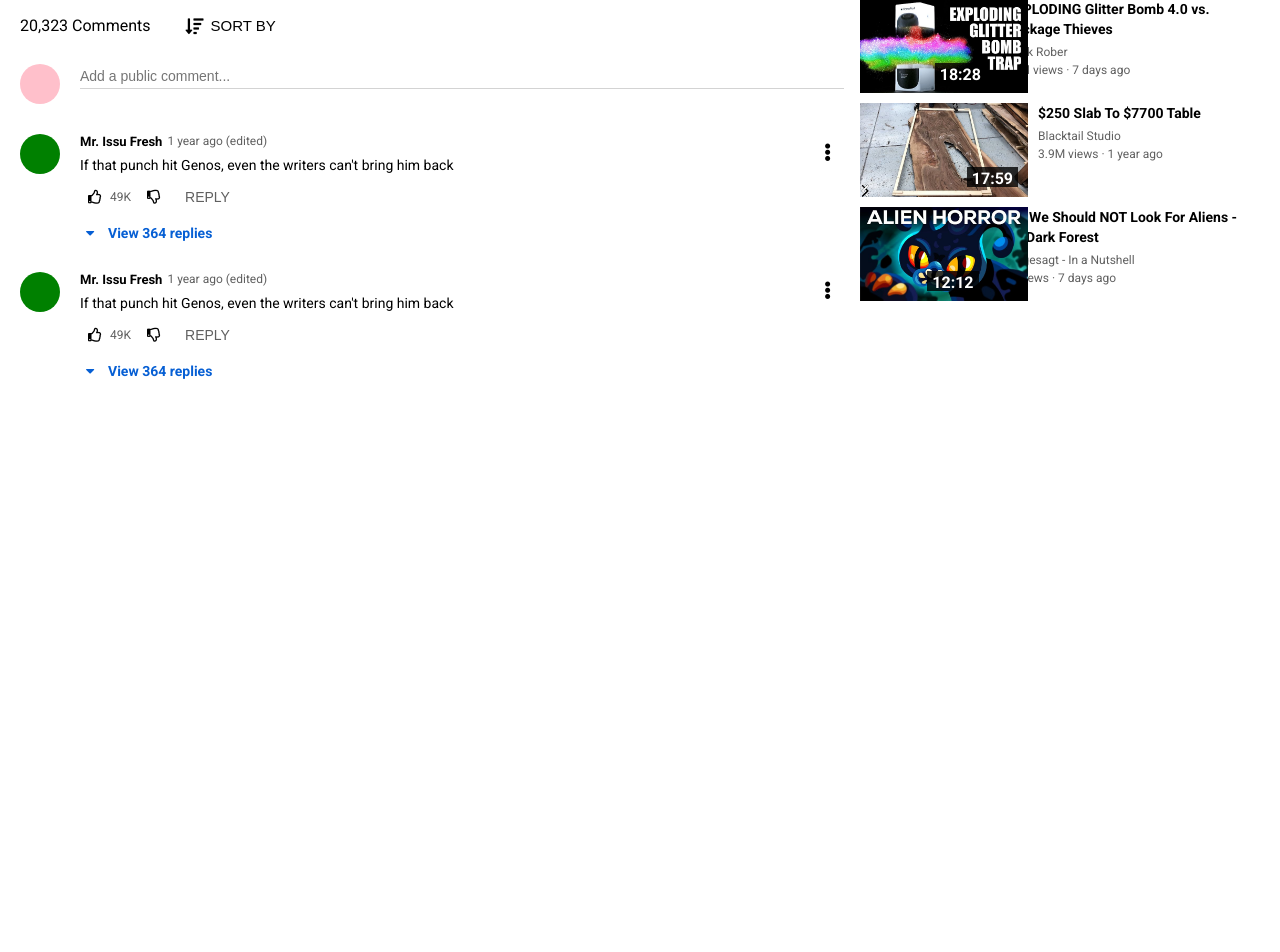
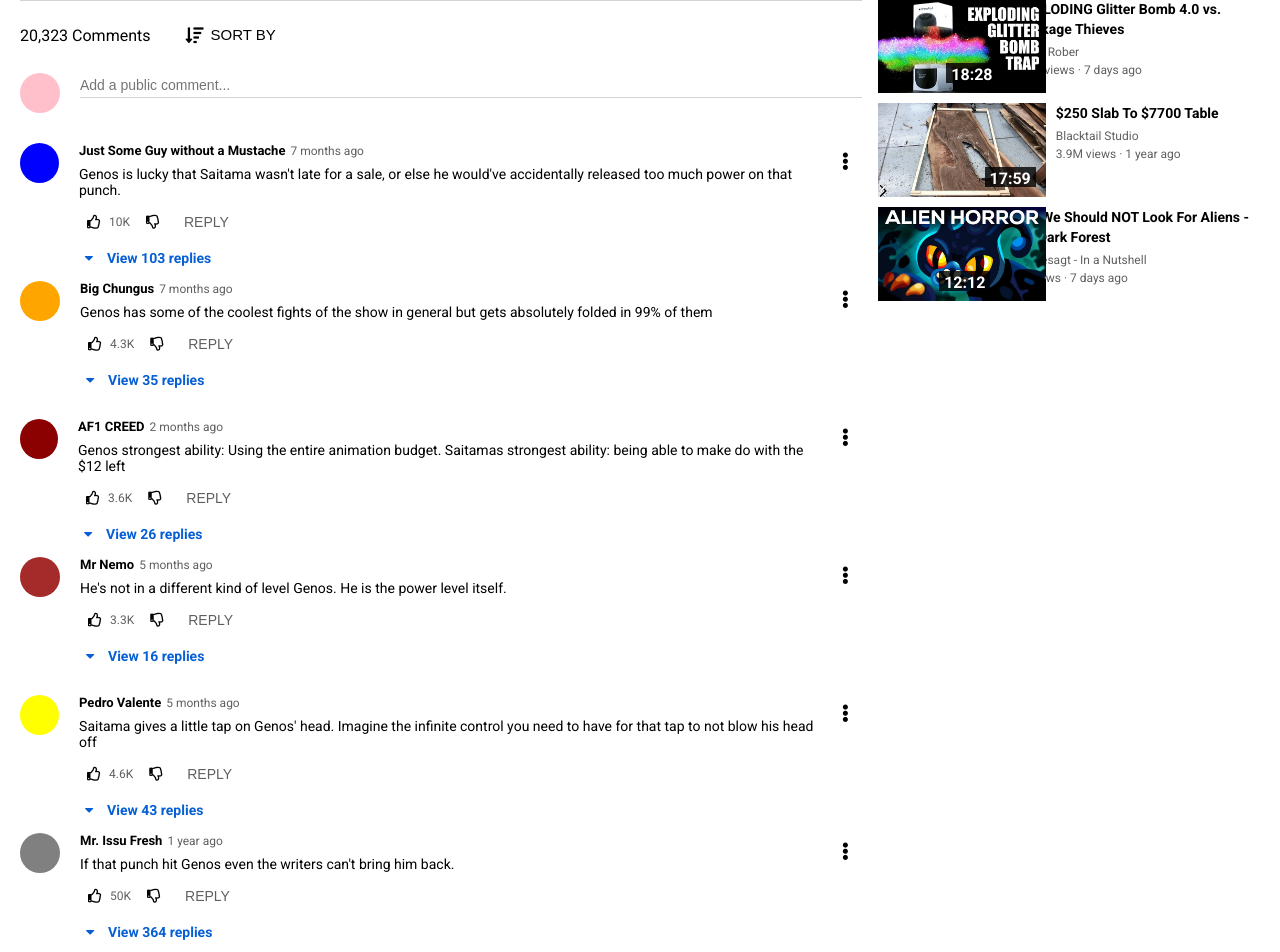
Before and after one commit to mdesanker/youtube-page, a React (Create React App) app: page / in a window 1280 px wide. Shown: the part 809-1761 px from the top of the page. Before the commit the page ends 1209 px from the top, so only its background shows below. Built offline with nearby package versions, Linux system fonts and the light colour scheme.

Commit message:
Generate comments from comment json object

```diff
--- a/src/components/body/Comment.tsx
+++ b/src/components/body/Comment.tsx
@@ -3,23 +3,27 @@ import styled from "styled-components";
 import IconBtn from "../elements/IconBtn";
 import IconImg from "../elements/IconImg";
 
-const Comment: React.FC = () => {
+interface Props {
+  commentDetails: any;
+}
+
+const Comment: React.FC<Props> = ({ commentDetails }) => {
+  const { color, username, date, comment, likes, replies } = commentDetails;
+
   return (
     <Wrapper>
-      <IconImg color="green" />
+      <IconImg color={color} />
       <Container>
         <CommentHeader>
-          <h4>Mr. Issu Fresh</h4>
-          <p>1 year ago (edited)</p>
+          <h4>{username}</h4>
+          <p>{date} ago</p>
         </CommentHeader>
-        <CommentText>
-          If that punch hit Genos, even the writers can't bring him back
-        </CommentText>
+        <CommentText>{comment}</CommentText>
         <CommentReactions>
           <Btn>
             <i className="far fa-thumbs-up"></i>
           </Btn>
-          <p>49K</p>
+          <p>{likes}</p>
           <Btn>
             <i className="far fa-thumbs-down"></i>
           </Btn>
@@ -27,7 +31,7 @@ const Comment: React.FC = () => {
         </CommentReactions>
         <CommentReplies>
           <i className="fas fa-caret-down" />
-          <p>View 364 replies</p>
+          <p>View {replies} replies</p>
         </CommentReplies>
       </Container>
       <IconBtn icon="fas fa-ellipsis-v" />
--- a/src/components/body/CommentSection.tsx
+++ b/src/components/body/CommentSection.tsx
@@ -3,8 +3,11 @@ import styled from "styled-components";
 import IconBtn from "../elements/IconBtn";
 import IconImg from "../elements/IconImg";
 import Comment from "./Comment";
+import comments from "../../assets/catalogs/comments.json";
 
 const CommentSection: React.FC = () => {
+  console.log(comments);
+
   return (
     <Wrapper>
       <CommentHeader>
@@ -21,8 +24,10 @@ const CommentSection: React.FC = () => {
         />
       </AddComment>
       <Comments>
-        <Comment />
-        <Comment />
+        {comments &&
+          comments.map((comment) => {
+            return <Comment key={comment.id} commentDetails={comment} />;
+          })}
       </Comments>
     </Wrapper>
   );
```
